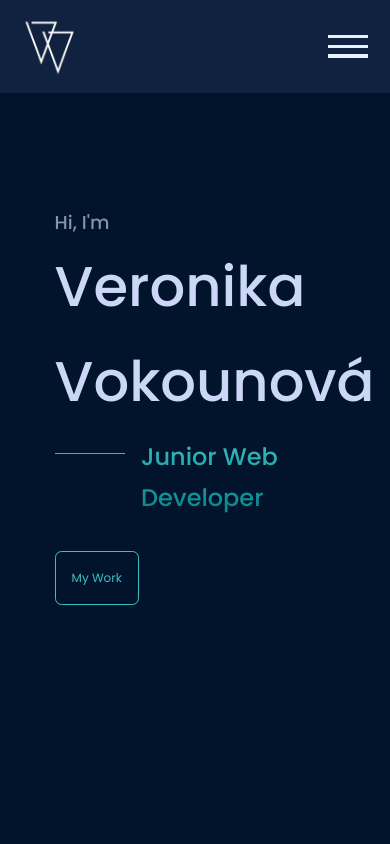
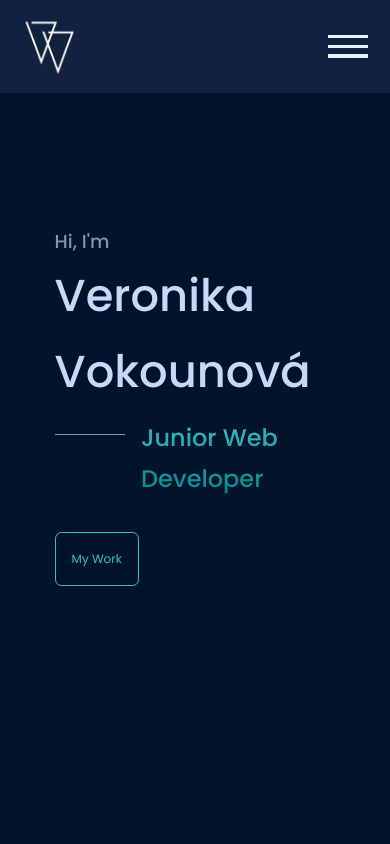
Before and after one commit to vercik13/veronika-vokounova, a React (Create React App) app: page / in a window 390 px wide. Shown: the top 844 px of the page. Built offline with nearby package versions, Linux system fonts and the light colour scheme.

Commit message:
aktualizace

```diff
--- a/src/components/Header/header.css
+++ b/src/components/Header/header.css
@@ -17,6 +17,7 @@
 .header__flex{
   position: relative;
   width: 80%;
+  margin: 0 auto;
   display: flex;
   flex-wrap: wrap;
   justify-content: space-between;
@@ -24,6 +25,7 @@
 
 .header__title {
   font-size: 3.5rem;
+
 }
 .header__subtitle {
   margin: 0.5rem 0;
@@ -65,12 +67,7 @@
   display: flex;
   flex-wrap: wrap;
   gap: 1.2rem;
-
 }
-
-
-
-
 
 /* Scroll Down */
 
@@ -86,8 +83,8 @@
 /* ===== Medie Queries ===== */
 
 @media screen and (max-width: 1024px) {
-  .header__flex {
-    width: 80%;
+  .header__title {
+    font-size: 3rem;
   }
 }
 
@@ -99,4 +96,8 @@
   .header__socials {
     display: none;
   }
+
+  .header__title {
+    font-size: 2.8rem;
+  }
 }
```
